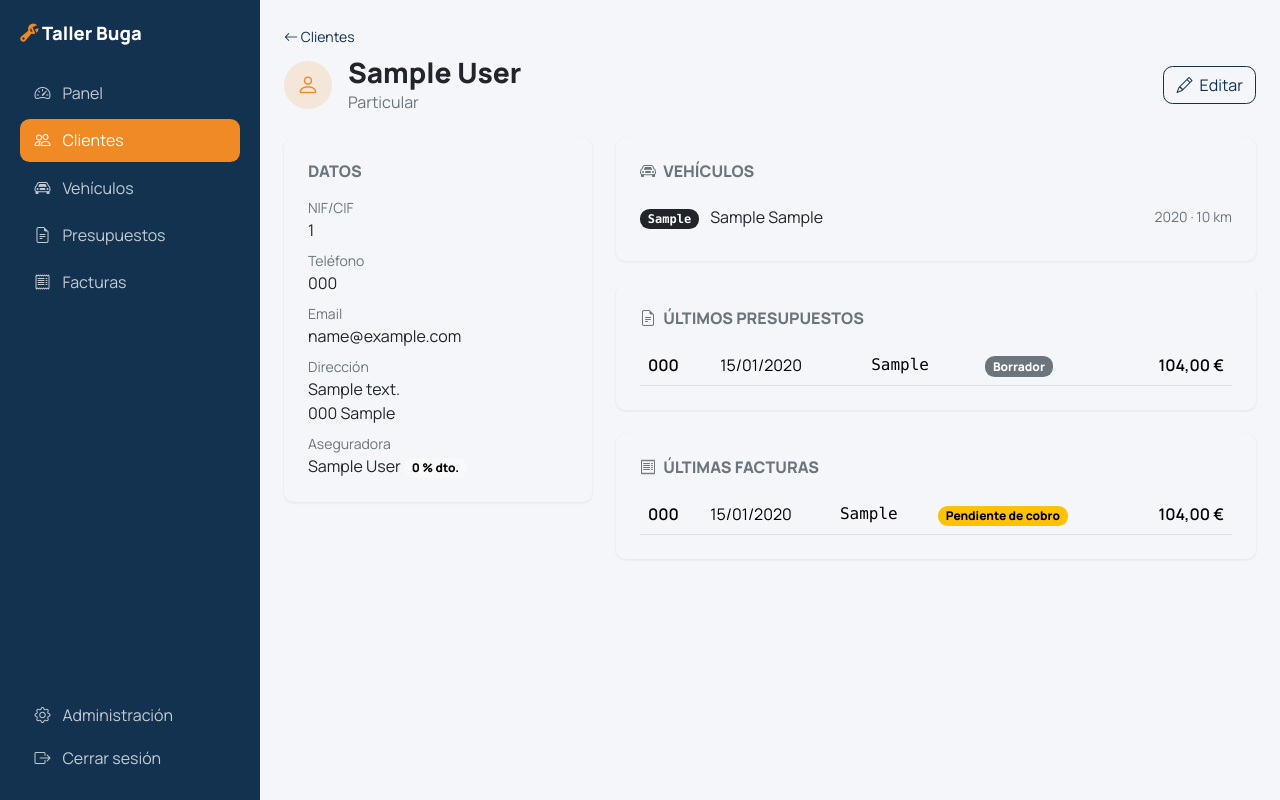
After one commit to mariarodriguezgarcia89/taller-buga, a Django app: page /clientes/1/ in a window 1280 px wide. The commit adds this page. Run offline with Django 5.2, Linux system fonts and the light colour scheme; a user stored in the database is signed in; tables that the repository leaves empty hold one stand-in row (values such as "Sample post").

Commit message:
feat: add customer detail page with vehicles, quotes and invoices

```diff
--- /dev/null
+++ b/billing/templates/billing/includes/status_badge.html
@@ -0,0 +1,6 @@
+{% if status == "draft" %}<span class="badge text-bg-secondary">{{ label }}</span>
+{% elif status == "sent" %}<span class="badge text-bg-info">{{ label }}</span>
+{% elif status == "accepted" or status == "paid" %}<span class="badge text-bg-success">{{ label }}</span>
+{% elif status == "rejected" %}<span class="badge text-bg-danger">{{ label }}</span>
+{% elif status == "pending" %}<span class="badge text-bg-warning">{{ label }}</span>
+{% else %}<span class="badge text-bg-dark">{{ label }}</span>{% endif %}
--- /dev/null
+++ b/config/formats/es/formats.py
@@ -0,0 +1,4 @@
+# Override Django's Spanish number format: dot for thousands, as on most Spanish invoices
+THOUSAND_SEPARATOR = "."
+DECIMAL_SEPARATOR = ","
+NUMBER_GROUPING = 3
--- a/config/settings.py
+++ b/config/settings.py
@@ -38,6 +38,7 @@ INSTALLED_APPS = [
     "customers",
     "billing",
     "core",
+    "django.contrib.humanize"
 ]
 
 MIDDLEWARE = [
@@ -128,3 +129,5 @@ STATICFILES_DIRS = [BASE_DIR / "static"]
 LOGIN_URL = "login"
 LOGIN_REDIRECT_URL = "core:dashboard"
 LOGOUT_REDIRECT_URL = "login"
+
+FORMAT_MODULE_PATH = ["config.formats"]
--- a/customers/models.py
+++ b/customers/models.py
@@ -6,6 +6,8 @@ from django.core.validators import MaxValueValidator, MinValueValidator
 from django.db import models
 
 from core.models import TimeStampedModel
+
+from django.urls import reverse
 
 
 def normalize_plate(plate):
@@ -75,6 +77,9 @@ class Customer(TimeStampedModel):
 
     def __str__(self):
         return self.display_name
+
+    def get_absolute_url(self):
+        return reverse("customers:customer_detail", args=[self.pk])
 
     @property
     def display_name(self):
--- /dev/null
+++ b/customers/templates/customers/customer_detail.html
@@ -0,0 +1,129 @@
+{% extends "base.html" %}
+{% load humanize %}
+
+{% block title %}{{ customer.display_name }}{% endblock %}
+
+{% block content %}
+<a href="{% url 'customers:customer_list' %}" class="text-decoration-none small">
+  <i class="bi bi-arrow-left"></i> Clientes
+</a>
+
+<div class="d-flex flex-wrap align-items-center justify-content-between gap-3 mt-2 mb-4">
+  <div class="d-flex align-items-center gap-3">
+    <div class="stat-icon">
+      <i class="bi {% if customer.customer_type == 'company' %}bi-building{% else %}bi-person{% endif %}"></i>
+    </div>
+    <div>
+      <h1 class="h3 fw-bold mb-0">{{ customer.display_name }}</h1>
+      <span class="text-secondary">{{ customer.get_customer_type_display }}</span>
+    </div>
+  </div>
+  <a href="#" class="btn btn-outline-primary"><i class="bi bi-pencil me-1"></i> Editar</a>
+</div>
+
+<div class="row g-4">
+  <div class="col-lg-4">
+    <div class="card p-4">
+      <h2 class="h6 fw-bold text-uppercase text-secondary mb-3">Datos</h2>
+      <dl class="mb-0">
+        <dt class="small text-secondary fw-normal">NIF/CIF</dt>
+        <dd>{{ customer.tax_id|default:"—" }}</dd>
+        <dt class="small text-secondary fw-normal">Teléfono</dt>
+        <dd>{{ customer.phone|default:"—" }}</dd>
+        <dt class="small text-secondary fw-normal">Email</dt>
+        <dd>{{ customer.email|default:"—" }}</dd>
+        <dt class="small text-secondary fw-normal">Dirección</dt>
+        <dd>
+          {% if customer.address or customer.city %}
+            {% if customer.address %}{{ customer.address }}<br>{% endif %}
+            {{ customer.postal_code }} {{ customer.city }}
+          {% else %}—{% endif %}
+        </dd>
+        <dt class="small text-secondary fw-normal">Aseguradora</dt>
+        <dd class="mb-0">
+          {% if customer.insurer %}
+            {{ customer.insurer }}
+            <span class="badge rounded-pill text-bg-light">{{ customer.insurer.discount_percent|floatformat:"-2" }} % dto.</span>
+          {% else %}—{% endif %}
+        </dd>
+      </dl>
+    </div>
+  </div>
+
+  <div class="col-lg-8 d-flex flex-column gap-4">
+    <div class="card p-4">
+      <h2 class="h6 fw-bold text-uppercase text-secondary mb-3">
+        <i class="bi bi-car-front me-1"></i> Vehículos
+      </h2>
+      {% if vehicles %}
+      <div class="list-group list-group-flush">
+        {% for vehicle in vehicles %}
+        <div class="list-group-item px-0 d-flex justify-content-between align-items-center">
+          <div>
+            <span class="badge text-bg-dark font-monospace me-2">{{ vehicle.plate }}</span>
+            {{ vehicle.make }} {{ vehicle.model }}
+          </div>
+          <span class="small text-secondary">
+            {% if vehicle.year %}{{ vehicle.year }}{% endif %}
+            {% if vehicle.mileage|intcomma %} · {{ vehicle.mileage|intcomma }} km{% endif %}
+          </span>
+        </div>
+        {% endfor %}
+      </div>
+      {% else %}
+      <p class="text-secondary mb-0">Este cliente aún no tiene vehículos.</p>
+      {% endif %}
+    </div>
+
+    <div class="card p-4">
+      <h2 class="h6 fw-bold text-uppercase text-secondary mb-3">
+        <i class="bi bi-file-earmark-text me-1"></i> Últimos presupuestos
+      </h2>
+      {% if quotes %}
+      <div class="table-responsive">
+        <table class="table align-middle mb-0">
+          <tbody>
+            {% for quote in quotes %}
+            <tr>
+              <td class="fw-semibold">{{ quote.number }}</td>
+              <td>{{ quote.issue_date|date:"d/m/Y" }}</td>
+              <td><span class="font-monospace">{{ quote.vehicle.plate }}</span></td>
+              <td>{% include "billing/includes/status_badge.html" with status=quote.status label=quote.get_status_display %}</td>
+              <td class="text-end fw-semibold">{{ quote.total|floatformat:2 }} €</td>
+            </tr>
+            {% endfor %}
+          </tbody>
+        </table>
+      </div>
+      {% else %}
+      <p class="text-secondary mb-0">Sin presupuestos todavía.</p>
+      {% endif %}
+    </div>
+
+    <div class="card p-4">
+      <h2 class="h6 fw-bold text-uppercase text-secondary mb-3">
+        <i class="bi bi-receipt me-1"></i> Últimas facturas
+      </h2>
+      {% if invoices %}
+      <div class="table-responsive">
+        <table class="table align-middle mb-0">
+          <tbody>
+            {% for invoice in invoices %}
+            <tr>
+              <td class="fw-semibold">{{ invoice.number }}</td>
+              <td>{{ invoice.issue_date|date:"d/m/Y" }}</td>
+              <td><span class="font-monospace">{{ invoice.vehicle.plate }}</span></td>
+              <td>{% include "billing/includes/status_badge.html" with status=invoice.status label=invoice.get_status_display %}</td>
+              <td class="text-end fw-semibold">{{ invoice.total|floatformat:2 }} €</td>
+            </tr>
+            {% endfor %}
+          </tbody>
+        </table>
+      </div>
+      {% else %}
+      <p class="text-secondary mb-0">Sin facturas todavía.</p>
+      {% endif %}
+    </div>
+  </div>
+</div>
+{% endblock %}
--- a/customers/templates/customers/customer_list.html
+++ b/customers/templates/customers/customer_list.html
@@ -38,7 +38,7 @@
         <tr>
           <td>
             <i class="bi {% if customer.customer_type == 'company' %}bi-building{% else %}bi-person{% endif %} text-secondary me-2"></i>
-            <a href="#" class="fw-semibold text-decoration-none">{{ customer.display_name }}</a>
+            <a href="{{ customer.get_absolute_url }}" class="fw-semibold text-decoration-none">{{ customer.display_name }}</a>
           </td>
           <td>{{ customer.tax_id|default:"—" }}</td>
           <td>
--- a/customers/urls.py
+++ b/customers/urls.py
@@ -6,4 +6,5 @@ app_name = "customers"
 
 urlpatterns = [
     path("", views.CustomerListView.as_view(), name="customer_list"),
+    path("<int:pk>/", views.CustomerDetailView.as_view(), name="customer_detail"),
 ]
--- a/customers/views.py
+++ b/customers/views.py
@@ -1,9 +1,9 @@
-from django.views.generic import ListView
-
 from .models import Customer, normalize_plate
 
 from django.db.models import Count, Q, Value
 from django.db.models.functions import Coalesce, Lower, NullIf
+
+from django.views.generic import DetailView, ListView
 
 
 def customer_search_filter(term):
@@ -40,3 +40,27 @@ class CustomerListView(ListView):
         context = super().get_context_data(**kwargs)
         context["query"] = self.search_query
         return context
+
+class CustomerDetailView(DetailView):
+    model = Customer
+
+    def get_queryset(self):
+        return Customer.objects.select_related("insurer")
+
+    def get_context_data(self, **kwargs):
+        context = super().get_context_data(**kwargs)
+        customer = self.object
+        context["vehicles"] = customer.vehicles.all()
+        context["quotes"] = customer.quotes.select_related("vehicle").prefetch_related("lines")[:5]
+        context["invoices"] = customer.invoices.select_related("vehicle").prefetch_related("lines")[:5]
+        return context
+
+def test_customer_detail_shows_vehicles(logged_client, vehicle):
+    response = logged_client.get(vehicle.customer.get_absolute_url())
+    assert response.status_code == 200
+    assert "1234ABC" in response.content.decode()
+
+
+def test_customer_detail_returns_404_for_unknown_customer(logged_client):
+    response = logged_client.get(reverse("customers:customer_detail", args=[999999]))
+    assert response.status_code == 404
--- a/static/css/theme.css
+++ b/static/css/theme.css
@@ -120,3 +120,14 @@
   background-color: var(--tb-orange);
   border-color: var(--tb-orange);
 }
+
+.btn-outline-primary {
+  --bs-btn-color: var(--tb-navy);
+  --bs-btn-border-color: var(--tb-navy);
+  --bs-btn-hover-color: #fff;
+  --bs-btn-hover-bg: var(--tb-navy);
+  --bs-btn-hover-border-color: var(--tb-navy);
+  --bs-btn-active-color: #fff;
+  --bs-btn-active-bg: var(--tb-navy-dark);
+  --bs-btn-active-border-color: var(--tb-navy-dark);
+}
```
Also changed, not shown: customers/tests/test_views.py (+10 -0 lines), config/formats/__init__.py (added), config/formats/es/__init__.py (added).
